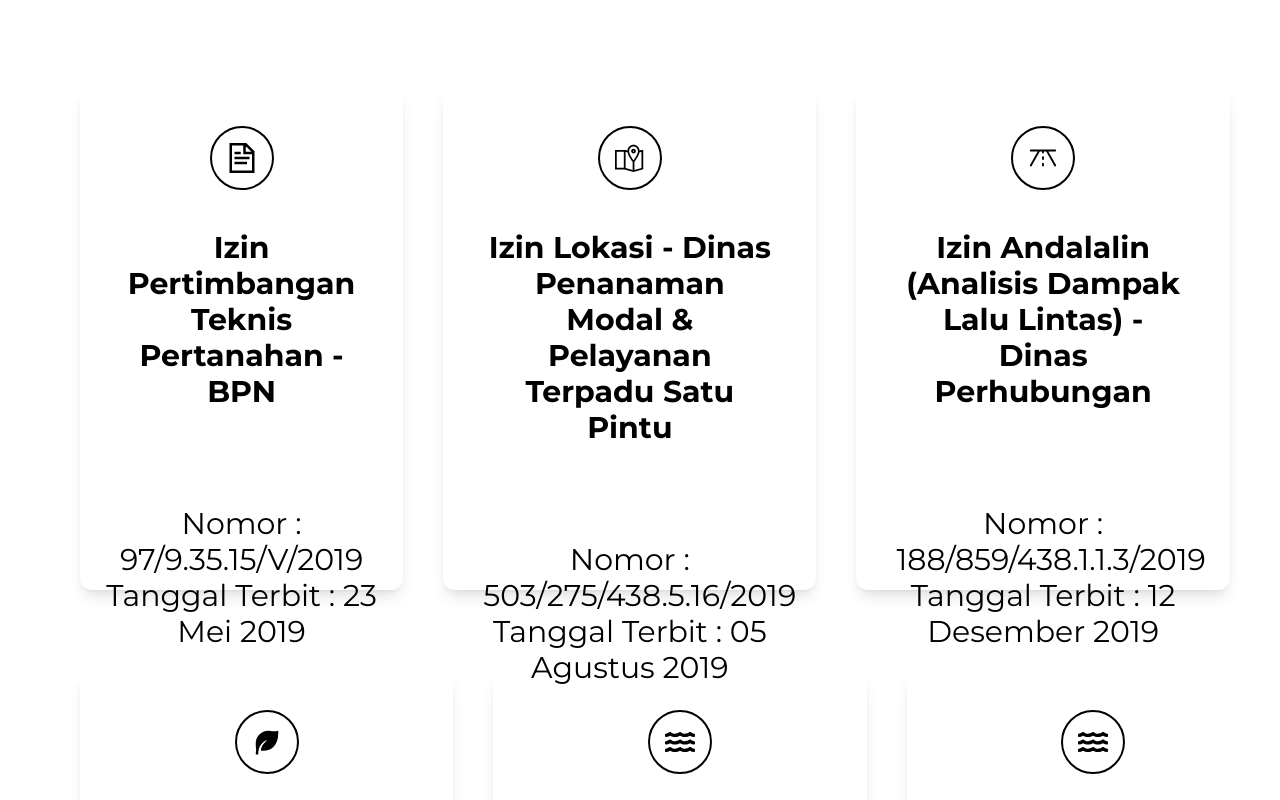
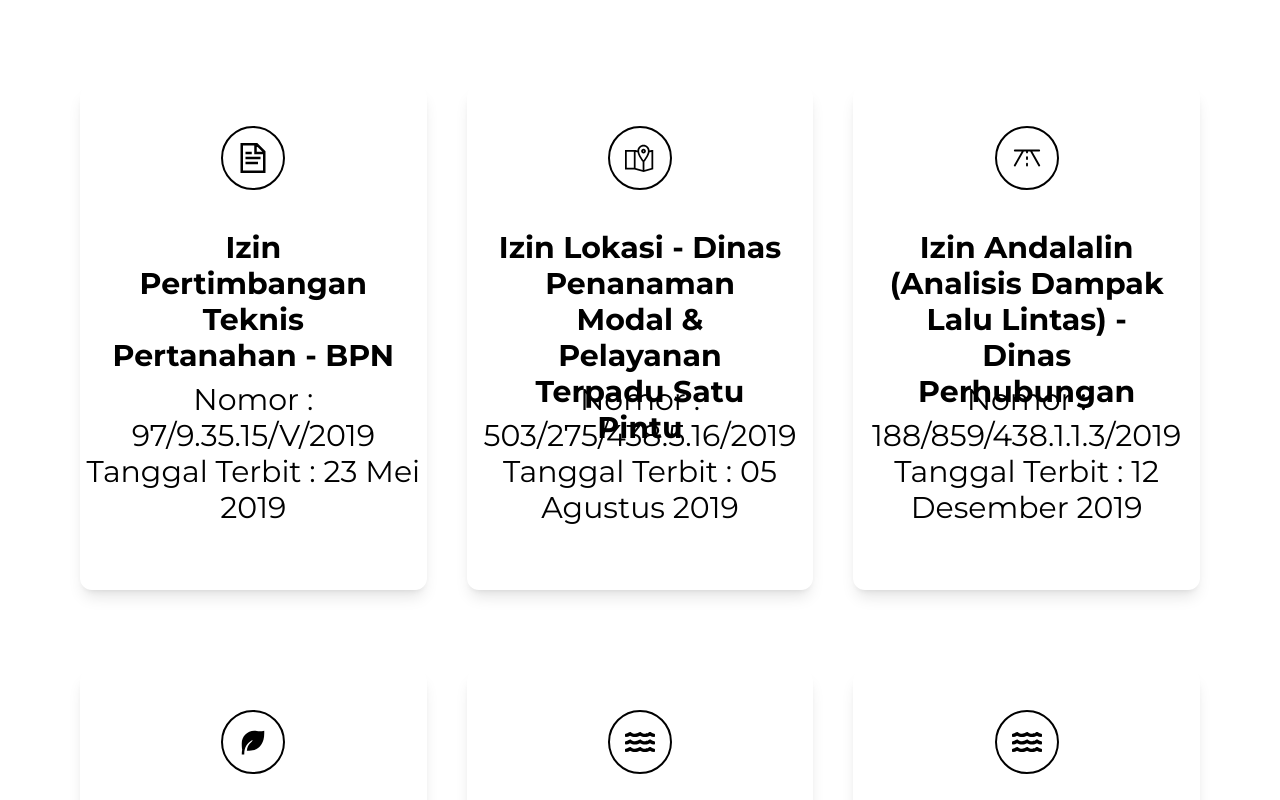
Before and after one commit to isaf123/mulia-village, a Next.js app: page / in a window 1280 px wide. Shown: the part 5540-6340 px from the top of the page. Built offline with nearby package versions, Linux system fonts and the light colour scheme; a web font is replaced by a local one.

Commit message:
fix card hover

```diff
--- a/src/components/Card1.tsx
+++ b/src/components/Card1.tsx
@@ -1,4 +1,5 @@
 import * as React from "react";
+import { useState } from "react";
 
 interface ICard1Props {
   children: any;
@@ -8,12 +9,29 @@
 }
 
 const Card1: React.FunctionComponent<ICard1Props> = (props) => {
+  const [onHover, setOnHover] = useState<boolean>(false);
   return (
-    <div className="h-[504px] w-1/3 rounded-xl shadow-lg flex flex-col text-center text-3xl">
-      <div className="flex justify-center my-10 ">{props.children}</div>
-      <h1 className="font-bold mx-10">{props.title}</h1>
-      <h1 className="mt-[6rem] mx-10">{props.number}</h1>
-      <h1>{props.date}</h1>
+    <div
+      className={`relative transition duration-500 h-[504px] w-1/3 rounded-xl shadow-lg flex flex-col text-center text-3xl ${
+        onHover ? "bg-color1 text-white" : ""
+      }`}
+      onMouseEnter={() => setOnHover(true)}
+      onMouseLeave={() => setOnHover(false)}
+    >
+      <div className="flex justify-center">
+        <span
+          className={`flex justify-center my-10 rounded-full border-2 ${
+            onHover ? "border-color2 text-color2" : "border-black text-black"
+          } h-[4rem] w-[4rem] items-center`}
+        >
+          {props.children}
+        </span>
+      </div>
+      <h1 className="font-bold mx-8">{props.title}</h1>
+      <div className="absolute bottom-16 text-center w-full">
+        <h1 className="mx-auto">{props.number}</h1>
+        <h1 className="mx-auto">{props.date}</h1>
+      </div>
     </div>
   );
 };
--- a/src/view/legalitas_terjamin.tsx
+++ b/src/view/legalitas_terjamin.tsx
@@ -1,3 +1,4 @@
+"use client";
 import * as React from "react";
 import Card1 from "@/components/Card1";
 import { GrDocumentText } from "react-icons/gr";
@@ -26,27 +27,21 @@
           number="Nomor : 97/9.35.15/V/2019"
           date="Tanggal Terbit : 23 Mei 2019"
         >
-          <div className="rounded-full border-2 border-black h-[4rem] w-[4rem] flex justify-center items-center">
           <GrDocumentText />
-          </div>
         </Card1>
         <Card1
           title="Izin Lokasi - Dinas Penanaman Modal & Pelayanan Terpadu Satu Pintu"
           number="Nomor : 503/275/438.5.16/2019"
           date="Tanggal Terbit : 05 Agustus 2019"
         >
-          <div className="rounded-full border-2 border-black h-[4rem] w-[4rem] flex justify-center items-center">
           <TfiMapAlt />
-          </div>
         </Card1>
         <Card1
           title="Izin Andalalin (Analisis Dampak Lalu Lintas) - Dinas Perhubungan"
           number="Nomor : 188/859/438.1.1.3/2019"
           date="Tanggal Terbit : 12 Desember 2019"
         >
-          <div className="rounded-full border-2 border-black h-[4rem] w-[4rem] flex justify-center items-center">
           <PiRoadHorizon />
-          </div>
         </Card1>
       </div>
       <div className="gap-10 flex px-[5rem] pt-20">
@@ -55,27 +50,21 @@
           number="Nomor : 660/0556/438.5.3/2020"
           date="Tanggal Terbit : 25 Februari 2020"
         >
-          <div className="rounded-full border-2 border-black h-[4rem] w-[4rem] flex justify-center items-center">
           <RiLeafFill />
-          </div>
         </Card1>
         <Card1
           title="Izin Peil Banjir - Dinas Pekerjaan Umum Bina Marga & Sumber Daya Air"
           number="Nomor : 610/0353/438.5.3/2020"
           date="Tanggal Terbit : 12 Maret 2020"
         >
-          <div className="rounded-full border-2 border-black h-[4rem] w-[4rem] flex justify-center items-center">
           <FaWater />
-          </div>
         </Card1>
         <Card1
           title="Izin Teknis Sistem Drainase - Dinas Perumahan Permukiman Cipta Karya & Tata Ruang"
           number="Nomor : 188/1030/438.5.4/2020"
           date="Tanggal Terbit : 08 Juni 2020"
         >
-          <div className="rounded-full border-2 border-black h-[4rem] w-[4rem] flex justify-center items-center">
           <FaWater />
-          </div>
         </Card1>
       </div>
       <div className="gap-10 flex px-[5rem] pt-20">
@@ -84,27 +73,21 @@
           number="Nomor : 610/0355/438.5.3/2020"
           date="Tanggal Terbit : 12 Maret 2020"
         >
-          <div className="rounded-full border-2 border-black h-[4rem] w-[4rem] flex justify-center items-center">
           <FaMoneyBillWave />
-          </div>
         </Card1>
         <Card1
           title="Izin Siteplan - Dinas Perumahan Permukiman Cipta Karya & Tata Ruang"
           number="Nomor : 188/433/438.1.1.3/2020"
           date="Tanggal Terbit : 08 Juni 2020"
         >
-          <div className="rounded-full border-2 border-black h-[4rem] w-[4rem] flex justify-center items-center">
           <FaHouse />
-          </div>
         </Card1>
         <Card1
           title="Izin Mendirikan Bangunan (IMB) - Dinas Penanaman Modal & Pelayanan Terpadu Satu Pintu"
           number="Nomor : 658/2020"
           date="Tanggal Terbit : 08 November 2020"
         >
-          <div className="rounded-full border-2 border-black h-[4rem] w-[4rem] flex justify-center items-center">
           <FaHouse />
-          </div>
         </Card1>
       </div>
     </div>
```
Lines whose indentation alone changed are shown as unchanged.
